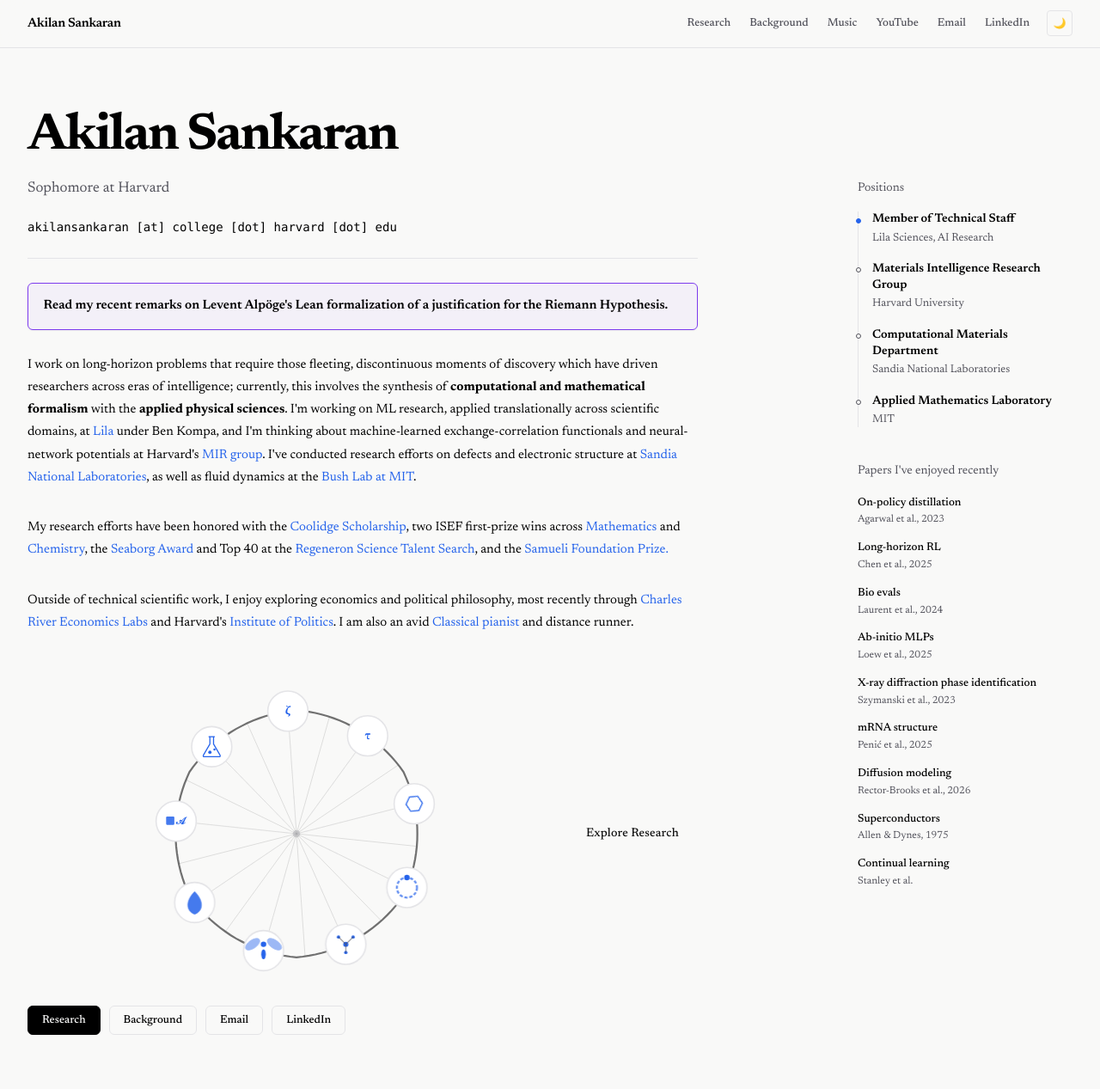
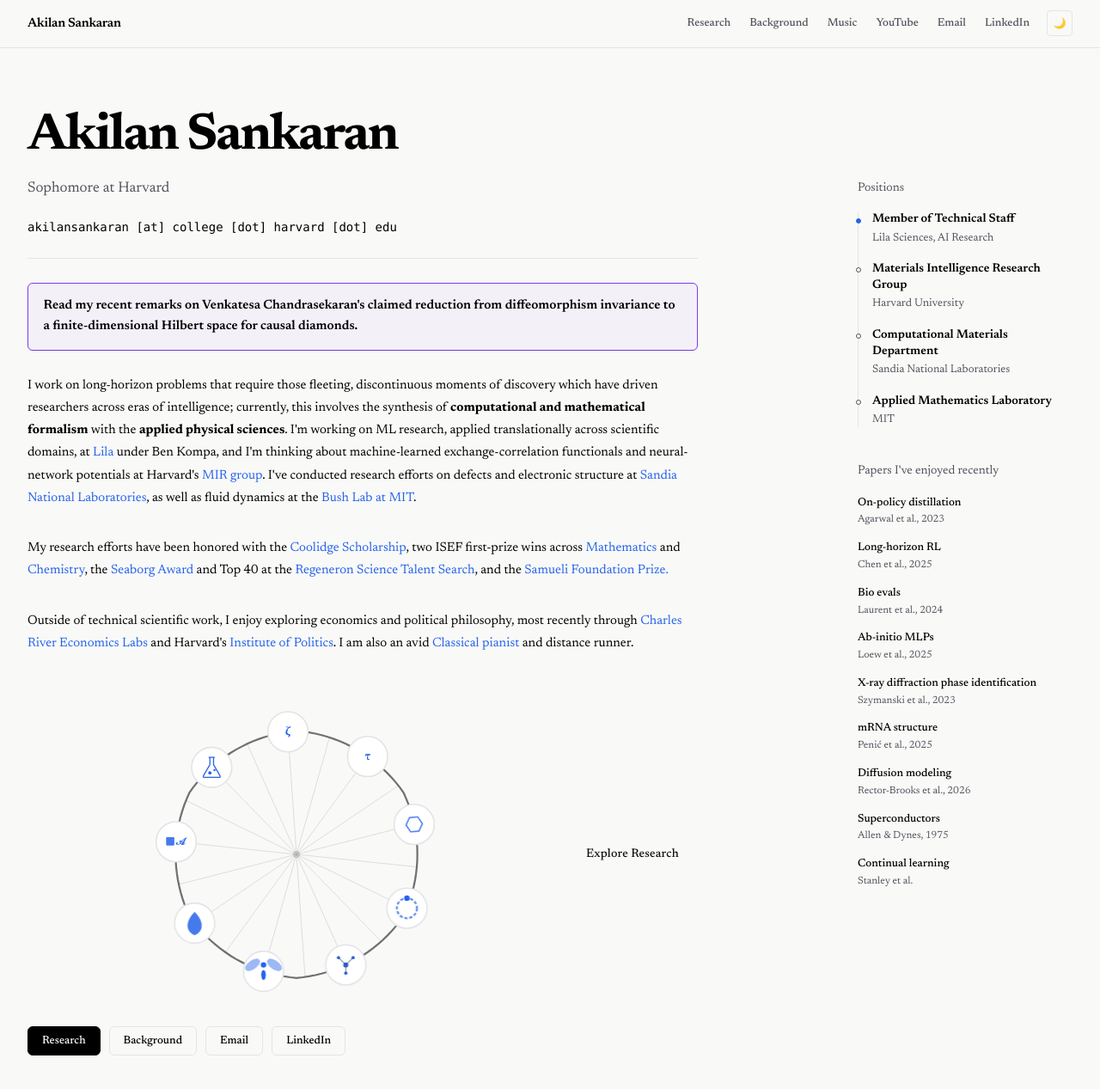
Before and after one commit to akilansankaran/akilansankaran.github.io, a Jekyll site: the page built from index.md, in a window 1280 px wide and 1364 px high. Shown: the top 1267 px of the window at 86% size. Built offline with Jekyll 4.4.1, drawn with Linux system fonts in a browser that asks for light colours; some web fonts are replaced.

Commit message:
Point the homepage banner to the finiteness response
Co-Authored-By: Claude Opus 5.5 <noreply@anthropic.com>

```diff
--- a/index.md
+++ b/index.md
@@ -14,7 +14,7 @@ title: Home
     <p class="git-email">akilansankaran [at] college [dot] harvard [dot] edu</p>
   </div>
 
-  <a href="/rh-viz/" class="announce-banner">Read my recent remarks on Levent Alpöge's Lean formalization of a justification for the Riemann Hypothesis.</a>
+  <a href="/finite_response.pdf" class="announce-banner">Read my recent remarks on Venkatesa Chandrasekaran's claimed reduction from diffeomorphism invariance to a finite-dimensional Hilbert space for causal diamonds.</a>
 
   <p class="hero-bio">I work on long-horizon problems that require those fleeting, discontinuous moments of discovery which have driven researchers across eras of intelligence; currently, this involves the synthesis of <b>computational and mathematical formalism</b> with the <b>applied physical sciences</b>. I'm working on ML research, applied translationally across scientific domains, at <a href="/lila">Lila</a> under Ben Kompa, and I'm thinking about machine-learned exchange-correlation functionals and neural-network potentials at Harvard's <a href="https://mir.g.harvard.edu/">MIR group</a>. I've conducted research efforts on defects and electronic structure at <a href="https://www.sandia.gov/">Sandia National Laboratories</a>, as well as fluid dynamics at the <a href="https://thales.mit.edu/bush/">Bush Lab at MIT</a>.</p>
 
```
